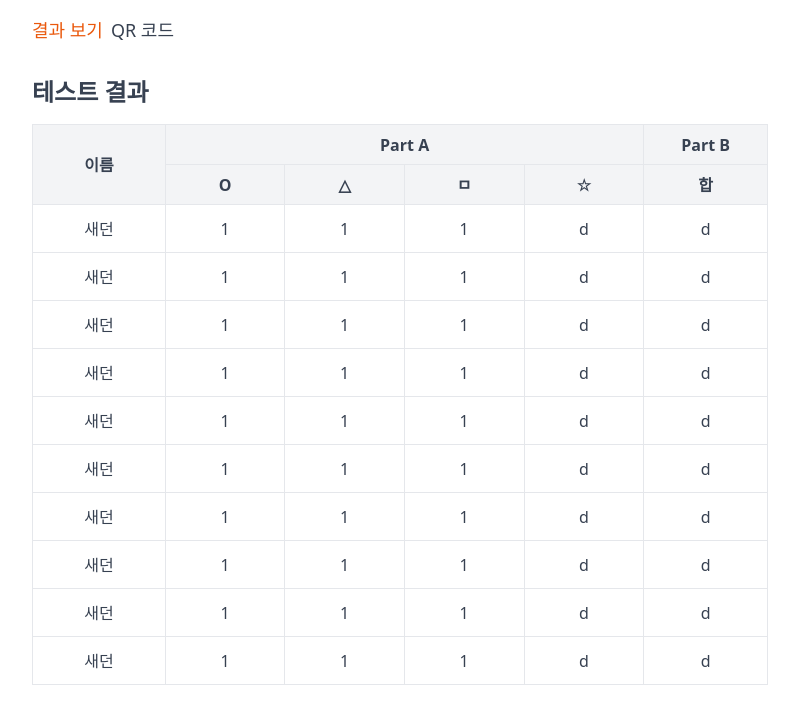
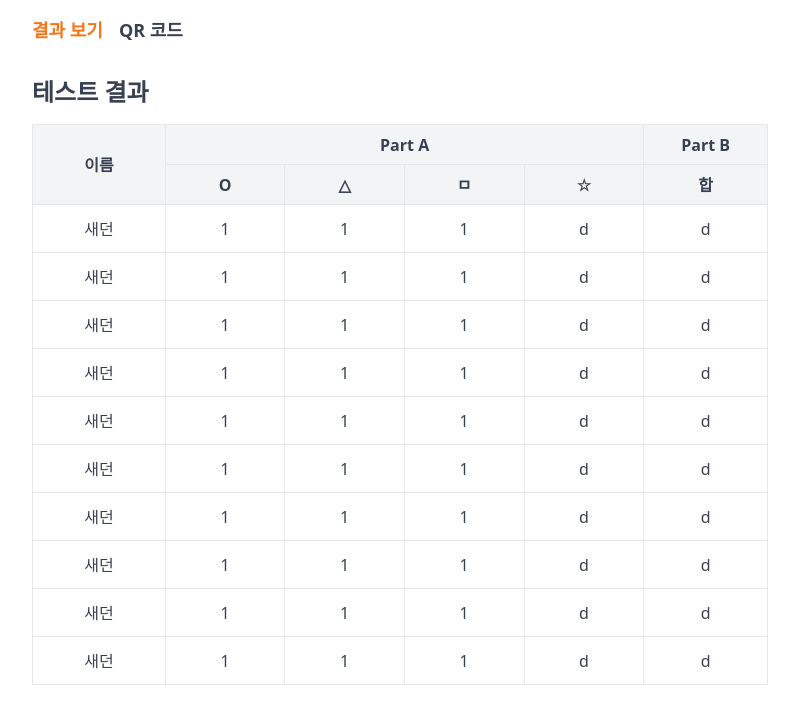
Before and after one commit to rosenfence/movi-workshop-4mat, a SvelteKit app in the folder frontend-admin/: page / in a window 1280 px wide. Shown: the top 724 px of the page, without its empty margins (240-1039 px from the left). Built offline with nearby package versions, Linux system fonts and the light colour scheme.

Commit message:
fix: 색상 위주 스타일 변경

```diff
--- a/frontend-admin/src/lib/components/+cell.svelte
+++ b/frontend-admin/src/lib/components/+cell.svelte
@@ -15,7 +15,7 @@
     {rowspan}><slot /></th
   >
 {:else}
-  <td class={clsx('text-gray-700 text-center border select-none', highlight && 'font-bold bg-[#E5F3E6]', className)}
+  <td class={clsx('text-gray-700 text-center border select-none', highlight && 'font-bold bg-orange-100', className)}
     ><slot /></td
   >
 {/if}
--- a/frontend-admin/src/routes/+layout.svelte
+++ b/frontend-admin/src/routes/+layout.svelte
@@ -6,13 +6,13 @@
 
 <div class="relative w-full h-full max-w-[768px] mx-auto overflow-y-auto">
   <nav class="w-full h-[60px] absolute left-0 top-0 p-4 bg-white">
-    <ul class="flex gap-2">
+    <ul class="flex gap-4">
       <li class="list-none">
         <a
           href="/"
           class={clsx(
-            'text-lg font-medium transition-colors',
-            $page.url.pathname === '/' ? 'text-orange-600' : 'text-gray-700'
+            'text-lg font-semibold transition-colors',
+            $page.url.pathname === '/' ? 'text-orange-500' : 'text-gray-700'
           )}>결과 보기</a
         >
       </li>
@@ -20,8 +20,8 @@
         <a
           href="/qr"
           class={clsx(
-            'text-lg font-medium transition-colors',
-            $page.url.pathname === '/qr' ? 'text-orange-600' : 'text-gray-700'
+            'text-lg font-semibold transition-colors',
+            $page.url.pathname === '/qr' ? 'text-orange-500' : 'text-gray-700'
           )}>QR 코드</a
         >
       </li>
```
